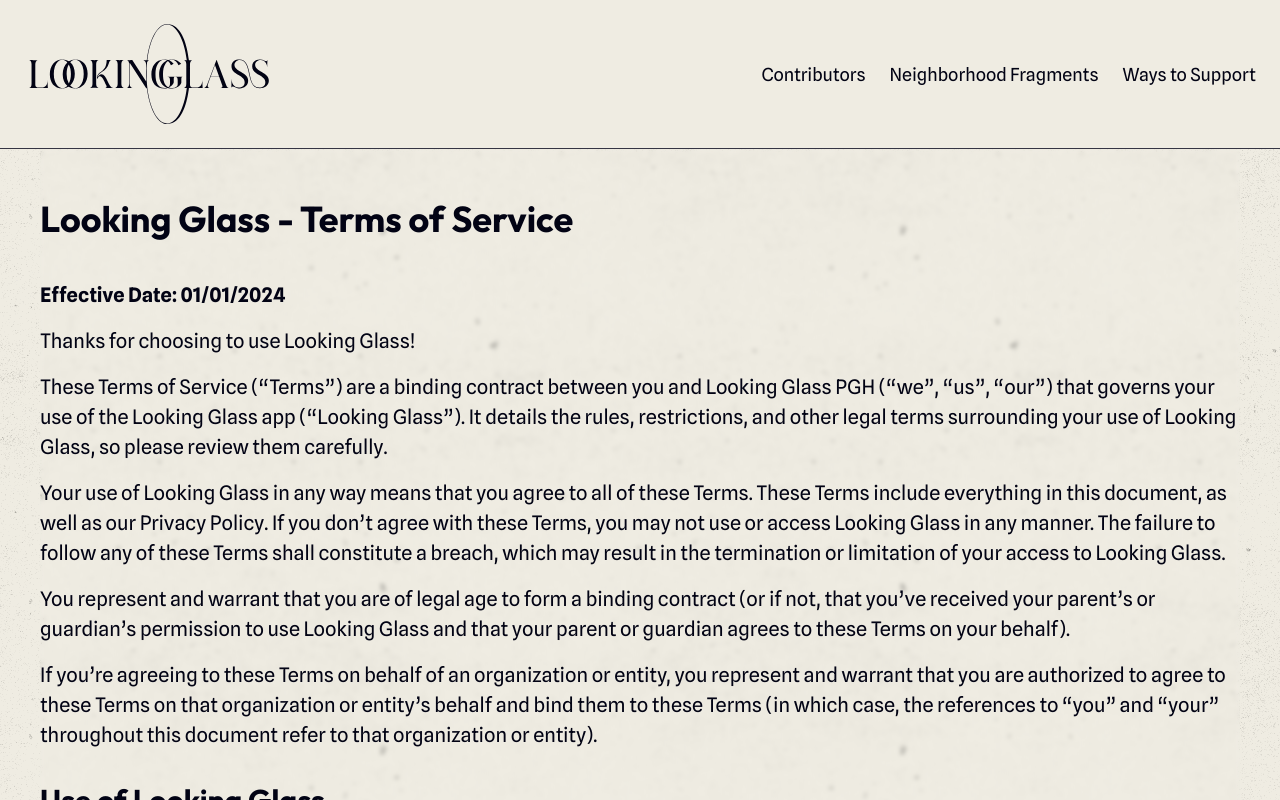
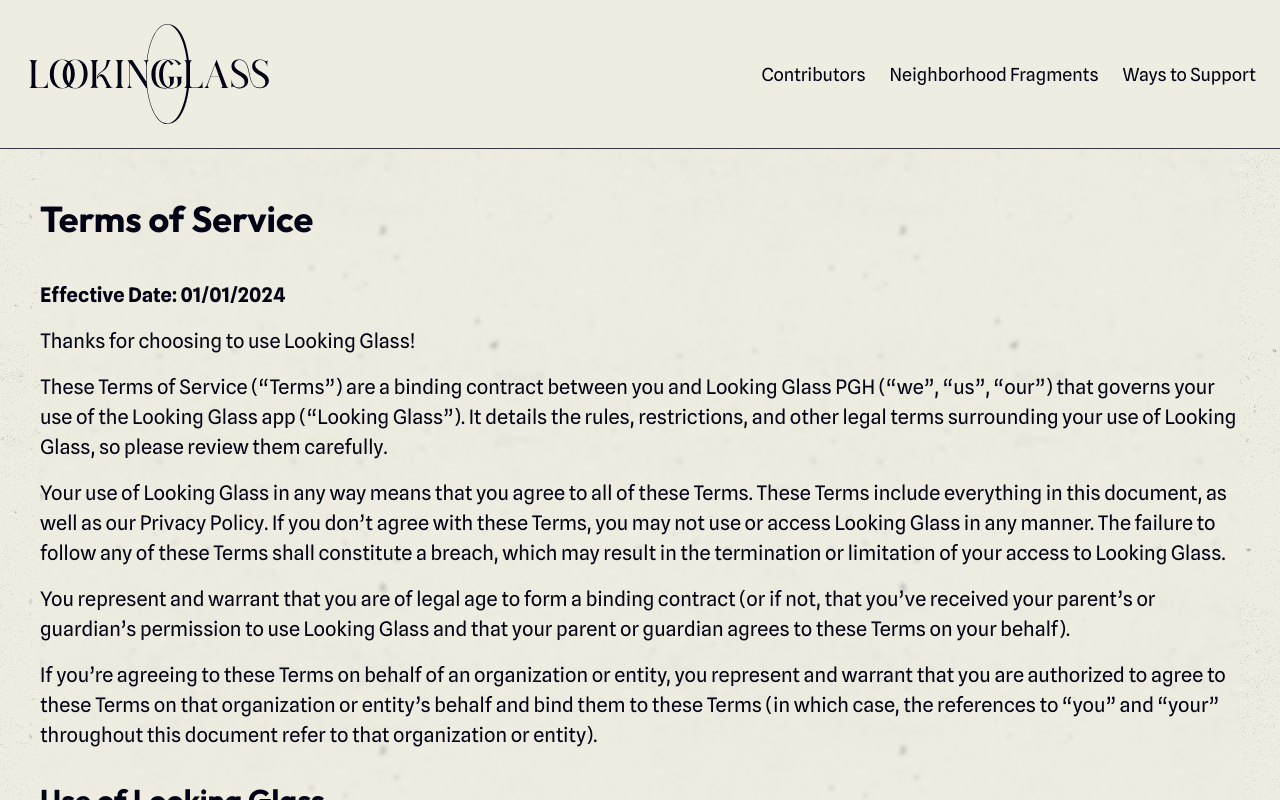
Before and after one commit to lookingglasspgh/lg-site-v1, a Next.js app: page /terms in a window 1280 px wide. Shown: the top 800 px of the page. Built offline with nearby package versions, Linux system fonts and the light colour scheme.

Commit message:
style: updated copy

```diff
--- a/public/policies/privacy.js
+++ b/public/policies/privacy.js
@@ -1,5 +1,5 @@
 const privacy = `
-# Looking Glass - Privacy Policy
+# Privacy Policy
 
 **Effective Date: 01/01/2024**
 
--- a/public/policies/terms.js
+++ b/public/policies/terms.js
@@ -1,5 +1,5 @@
 const terms = `
-# Looking Glass - Terms of Service
+# Terms of Service
 
 **Effective Date: 01/01/2024**
 
```
